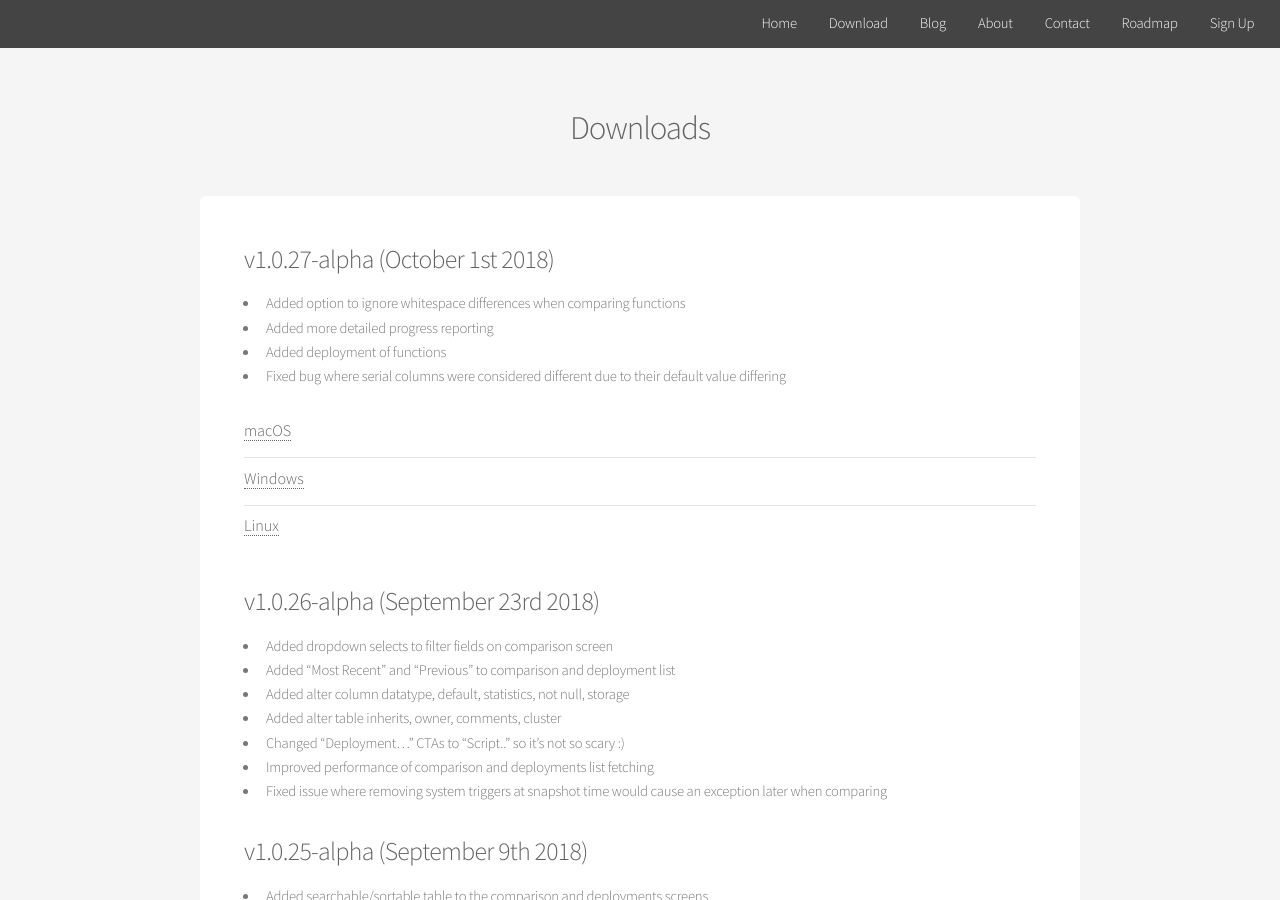
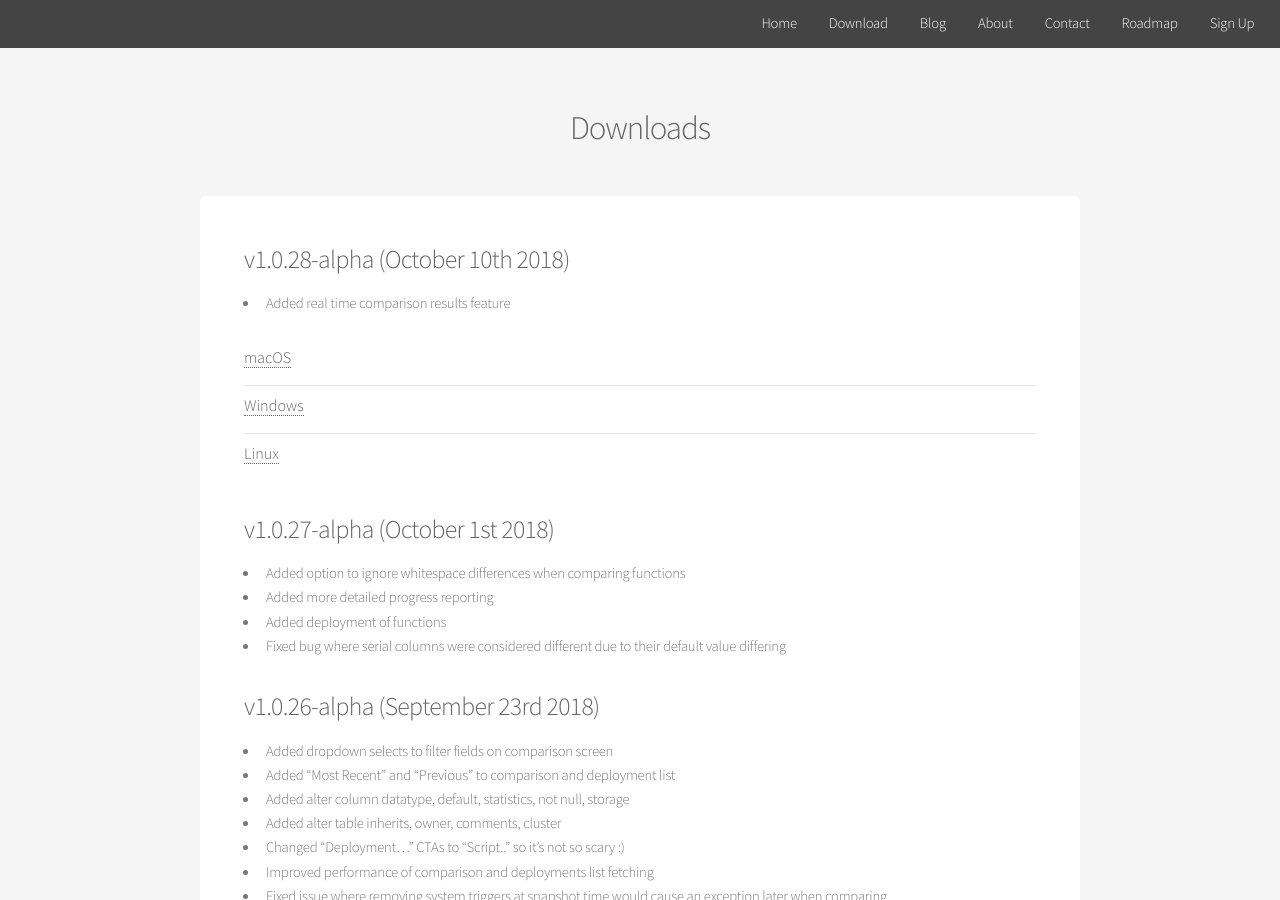
Before and after one commit to sql-migrate/backup2.sql-migrate.github.io, a Jekyll site: the page built from downloads.md, in a window 1280 px wide and 900 px high. Built offline with Jekyll 4.4.1, drawn with Linux system fonts in a browser that asks for light colours.

Commit message:
1.0.28-alpha

```diff
--- a/downloads.md
+++ b/downloads.md
@@ -4,35 +4,39 @@
 permalink: /downloads
 ---
 
+
+<h3>v1.0.28-alpha (October 10th 2018)</h3>
+  - Added real time comparison results feature
+
+  <ul class="alt">
+      <li>
+        <h4>
+          <a class="post-link"
+          onclick="var that=this;ga('send', 'event','Download','macOS 1.0.28-alpha',this.href);setTimeout(function(){location.href=that.href;},200);return false;"
+          href="http://downloads.postgrescompare.com/builds/PostgresCompare-darwin-x64_1.0.28-alpha.zip">macOS</a>
+        </h4>
+      </li>
+      <li>
+        <h4>
+          <a class="post-link"
+          onclick="var that=this;ga('send', 'event','Download','Windows 1.0.28-alpha',this.href);setTimeout(function(){location.href=that.href;},200);return false;"
+          href="http://downloads.postgrescompare.com/builds/PostgresCompare-win32-x64_1.0.28-alpha.zip">Windows</a>
+        </h4>
+      </li>
+      <li>
+        <h4>
+          <a class="post-link"
+          onclick="var that=this;ga('send', 'event','Download','Linux 1.0.28-alpha',this.href);setTimeout(function(){location.href=that.href;},200);return false;"
+          href="http://downloads.postgrescompare.com/builds/PostgresCompare-linux-x64_1.0.28-alpha.zip">Linux</a>
+        </h4>
+      </li>
+  </ul>
+
 <h3>v1.0.27-alpha (October 1st 2018)</h3>
   - Added option to ignore whitespace differences when comparing functions
   - Added more detailed progress reporting
   - Added deployment of functions
   - Fixed bug where serial columns were considered different due to their default value differing
-
-  <ul class="alt">
-      <li>
-        <h4>
-          <a class="post-link"
-          onclick="var that=this;ga('send', 'event','Download','macOS 1.0.27-alpha',this.href);setTimeout(function(){location.href=that.href;},200);return false;"
-          href="http://downloads.postgrescompare.com/builds/PostgresCompare-darwin-x64_1.0.27-alpha.zip">macOS</a>
-        </h4>
-      </li>
-      <li>
-        <h4>
-          <a class="post-link"
-          onclick="var that=this;ga('send', 'event','Download','Windows 1.0.27-alpha',this.href);setTimeout(function(){location.href=that.href;},200);return false;"
-          href="http://downloads.postgrescompare.com/builds/PostgresCompare-win32-x64_1.0.27-alpha.zip">Windows</a>
-        </h4>
-      </li>
-      <li>
-        <h4>
-          <a class="post-link"
-          onclick="var that=this;ga('send', 'event','Download','Linux 1.0.27-alpha',this.href);setTimeout(function(){location.href=that.href;},200);return false;"
-          href="http://downloads.postgrescompare.com/builds/PostgresCompare-linux-x64_1.0.27-alpha.zip">Linux</a>
-        </h4>
-      </li>
-  </ul>
 
 <h3>v1.0.26-alpha (September 23rd 2018)</h3>
   - Added dropdown selects to filter fields on comparison screen
```
